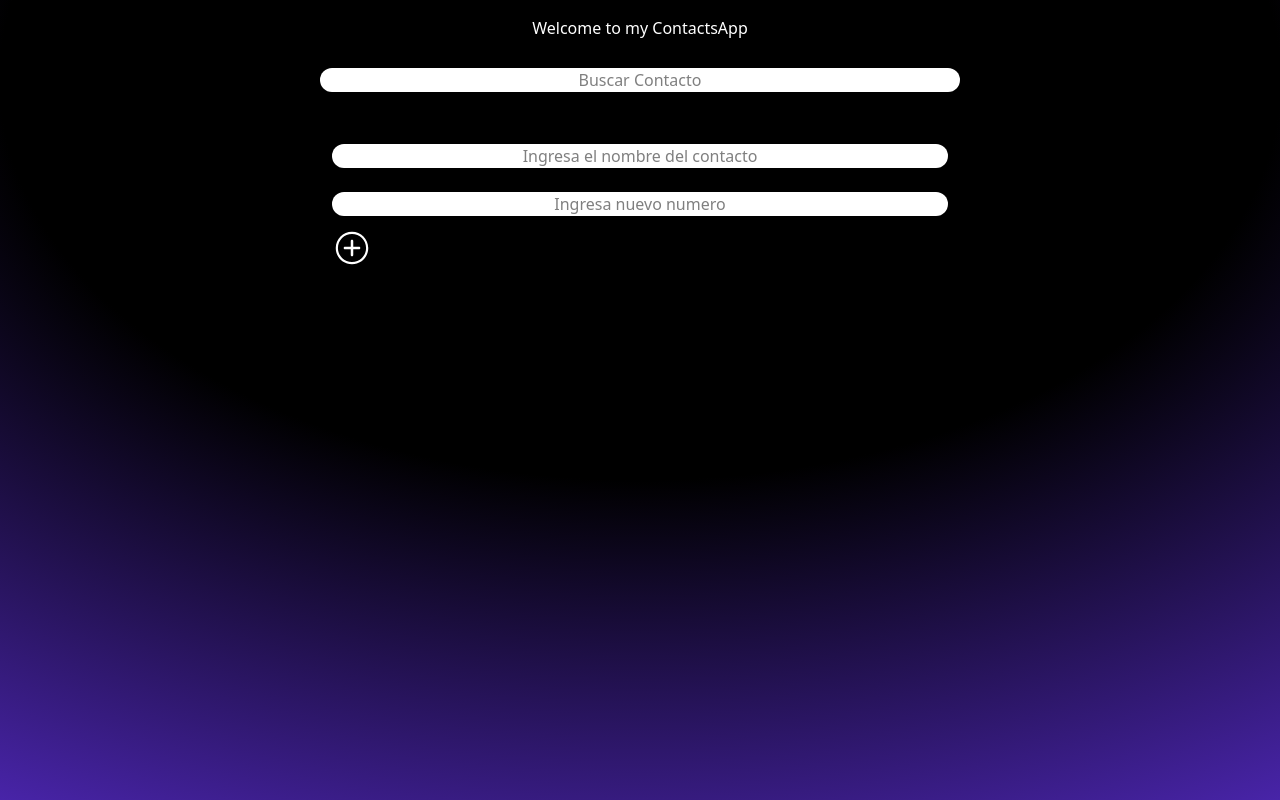
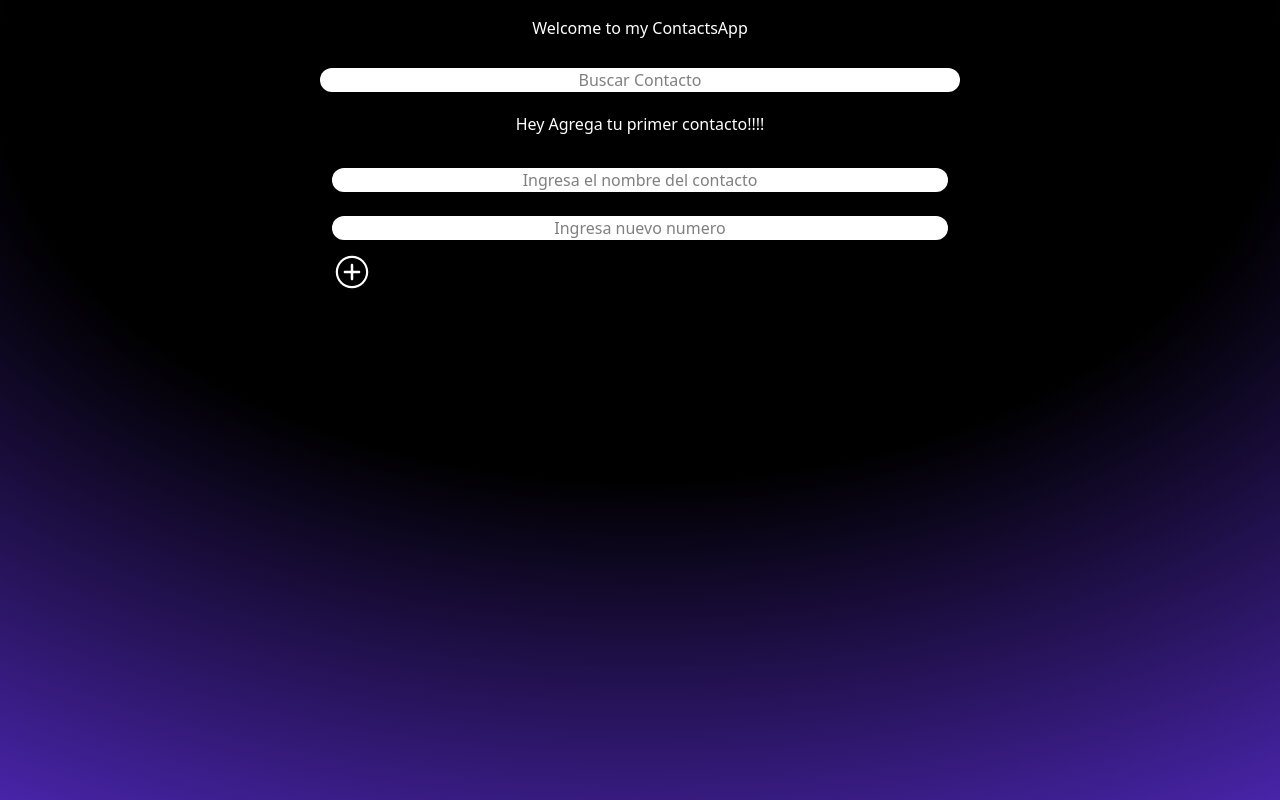
Before and after one commit to juancho391/ReactContacts, a React (Vite) app: page / in a window 1280 px wide. Built offline with nearby package versions, Linux system fonts and the light colour scheme.

Commit message:
Componente para renderizar cuando no hay ningun contacto

```diff
--- a/src/App/AppUI.jsx
+++ b/src/App/AppUI.jsx
@@ -4,6 +4,7 @@ import { ContactList } from "../components/ContactList";
 import { SearchContact } from "../components/SearchContact";
 import { ContactContext } from "../context/ContactContext";
 import { ContactForm } from "../components/ContactForm";
+import { EmptyContacts } from "../components/EmptyContacts";
 
 function AppUI() {
   // const defaultContacts = [
@@ -21,6 +22,7 @@ function AppUI() {
       <h1 className="text-white py-1 my-3">Welcome to my ContactsApp</h1>
       <SearchContact />
       <ContactList>
+        {searchContacts.length === 0 && <EmptyContacts />}
         {searchContacts.map((contact) => (
           <Contact
             key={contact.contactNumber}
--- /dev/null
+++ b/src/components/EmptyContacts.jsx
@@ -0,0 +1,9 @@
+import React from "react";
+
+function EmptyContacts() {
+  return (
+    <p className="text-white text-center">Hey Agrega tu primer contacto!!!!</p>
+  );
+}
+
+export { EmptyContacts };
```
